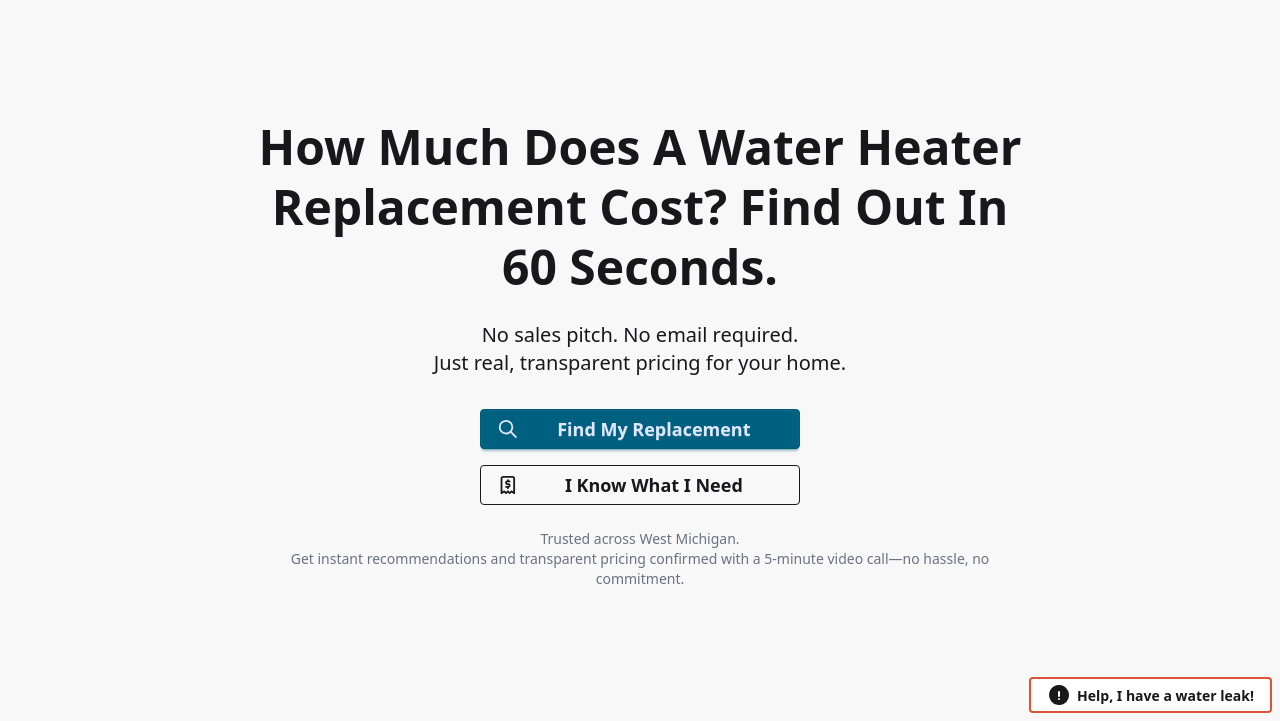
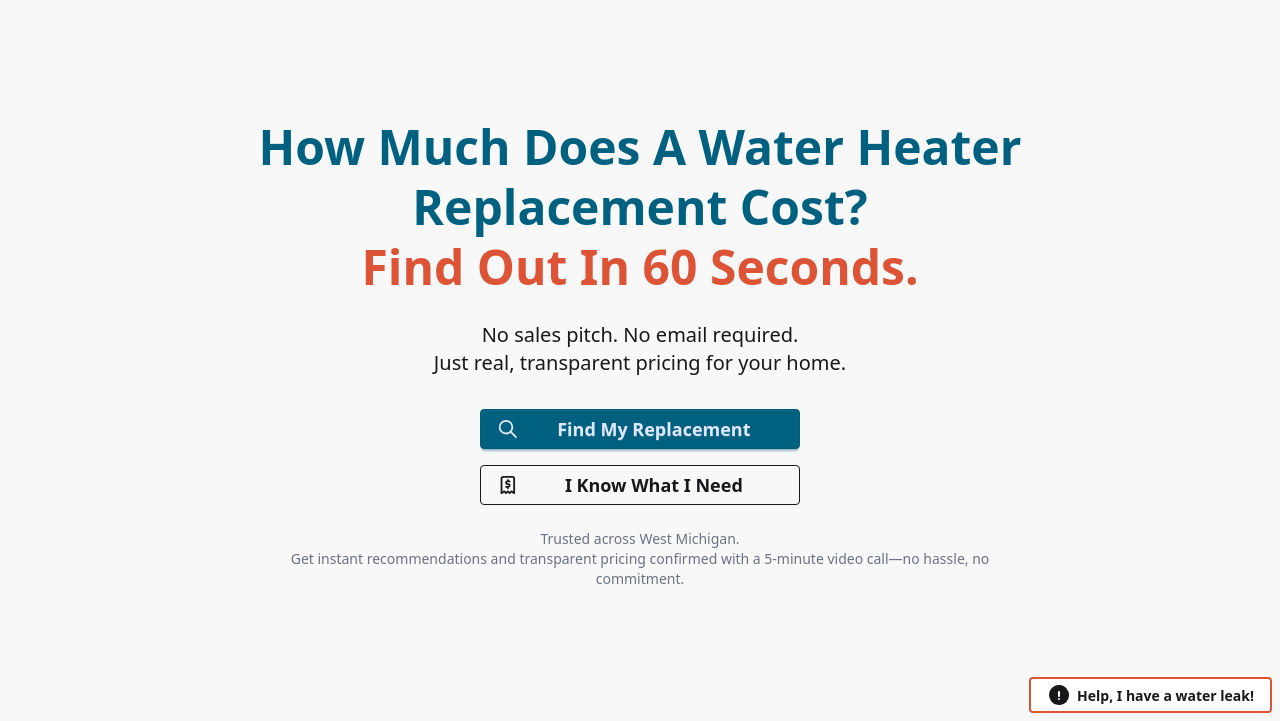
Before and after one commit to jeffstienstra/water-heater-replacement-company-grand-rapids, an Astro site: page / in a window 1280 px wide. Shown: the part 79-800 px from the top of the page. Built offline with nearby package versions, Linux system fonts and the light colour scheme; Astro itself is replaced by a stand-in of ours.

Commit message:
adjust hero title

```diff
--- a/src/components/Hero.astro
+++ b/src/components/Hero.astro
@@ -14,8 +14,8 @@ const imageMap = {
 
 <section class="relative bg-base-200 min-h-[calc(100vh-64px)] flex items-center px-6 text-center text-base-content">
     <div class="max-w-3xl mx-auto w-full">
-        <h1 class="text-4xl sm:text-5xl font-bold leading-tight mb-6">
-            How Much Does A Water Heater Replacement Cost? Find Out In 60 Seconds.
+        <h1 class="text-4xl sm:text-5xl text-primary font-bold leading-tight mb-6">
+            How Much Does A Water Heater Replacement Cost? <br/><span class="text-secondary">Find Out In 60 Seconds.</span>
         </h1>
         <p class="text-lg sm:text-xl">
             No sales pitch. No email required.
```
